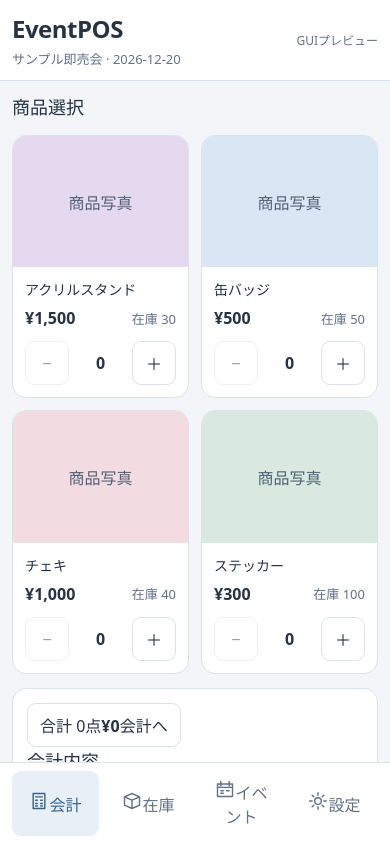
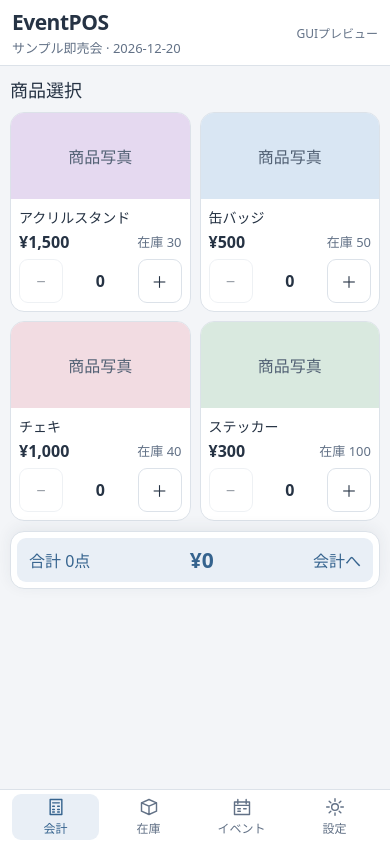
Before and after one commit to Chabo-31/EventPOS, a React (Vite) app: page / in a window 390 px wide. Shown: the top 842 px of the page. Built offline with nearby package versions, Linux system fonts and the light colour scheme.

Commit message:
Phase 1-B: refine src/App.css

```diff
--- a/src/App.css
+++ b/src/App.css
@@ -38,3 +38,45 @@ h3 { font-size: 14px; margin: 0 0 8px; }
 .navigation button.active { color: var(--accent); background: #e9eff6; }
 @media (max-width: 760px) { .workspace { padding: 12px; } .checkout { grid-template-columns: 1fr; gap: 14px; } .product-grid { grid-template-columns: repeat(2, minmax(0, 1fr)); } .panel { padding: 14px; } .app-header { padding: 12px; } }
 @media (max-width: 360px) { .product-body { padding: 8px; } .quantity { grid-template-columns: 40px 1fr 40px; } .total strong { font-size: 24px; } }
+
+/* Phase 1-B: compact checkout layout */
+.app-header { padding: 9px max(16px, env(safe-area-inset-left)); position: sticky; top: 0; z-index: 4; }
+.app-header h1 { font-size: 21px; }
+.app-header p { margin-top: 2px; }
+.workspace { padding: 14px 16px; }
+.checkout { gap: 14px; grid-template-columns: minmax(0, 1fr) minmax(270px, 340px); }
+.catalog { min-width: 0; container-type: inline-size; }
+h2 { margin-bottom: 10px; }
+.product-grid { grid-template-columns: repeat(2, minmax(0, 1fr)); gap: 9px; }
+.product-image { aspect-ratio: auto; height: clamp(72px, 10vw, 124px); }
+.product-body { padding: 8px; }
+.product-body h3 { margin-bottom: 4px; overflow-wrap: anywhere; }
+.product-meta { flex-wrap: wrap; gap: 3px 6px; }
+.product-card.selected { background: #f0f5fb; }
+.quantity { margin-top: 6px; grid-template-columns: 44px minmax(0, 1fr) 44px; }
+.quantity button { padding: 4px; }
+.panel { padding: 14px; }
+.checkout-summary { position: sticky; top: 76px; max-height: calc(100vh - 145px); max-height: calc(100dvh - 145px); overflow: auto; }
+.total { padding-top: 10px; margin-top: 10px; }
+.change { margin: 10px 0; }
+.panel label { margin-top: 10px; }
+.navigation { z-index: 6; padding-top: 4px; padding-bottom: max(4px, env(safe-area-inset-bottom)); }
+.navigation button { display: flex; flex-direction: column; align-items: center; justify-content: center; gap: 2px; font-size: 12px; padding: 3px; min-height: 44px; }
+.mobile-summary-toggle { display: none; }
+@container (min-width: 410px) { .product-grid { grid-template-columns: repeat(3, minmax(0, 1fr)); } }
+@container (min-width: 560px) { .product-grid { grid-template-columns: repeat(4, minmax(0, 1fr)); } }
+@container (min-width: 790px) { .product-grid { grid-template-columns: repeat(5, minmax(0, 1fr)); } }
+@media (max-width: 760px) {
+  .app-header { padding: 8px 12px; }
+  .workspace { padding: 10px; }
+  .checkout { display: flex; flex-direction: column; gap: 10px; }
+  .catalog { width: 100%; }
+  .product-image { height: clamp(72px, 22vw, 115px); }
+  .checkout-summary { position: sticky; top: auto; bottom: calc(53px + env(safe-area-inset-bottom)); z-index: 5; width: 100%; max-height: none; padding: 6px; box-shadow: 0 -3px 16px #26334412; }
+  .mobile-summary-toggle { display: flex; align-items: center; justify-content: space-between; gap: 8px; width: 100%; background: #e9eff6; border: 0; color: var(--accent); }
+  .mobile-summary-toggle strong { font-size: 21px; }
+  .summary-details { display: none; }
+  .checkout-summary.expanded .summary-details { display: block; padding: 10px 6px; max-height: 55vh; max-height: 55dvh; overflow: auto; }
+  .checkout { padding-bottom: 4px; }
+}
+@media (max-width: 360px) { .quantity { grid-template-columns: 44px minmax(0, 1fr) 44px; } .product-body { padding: 6px; } }
```
